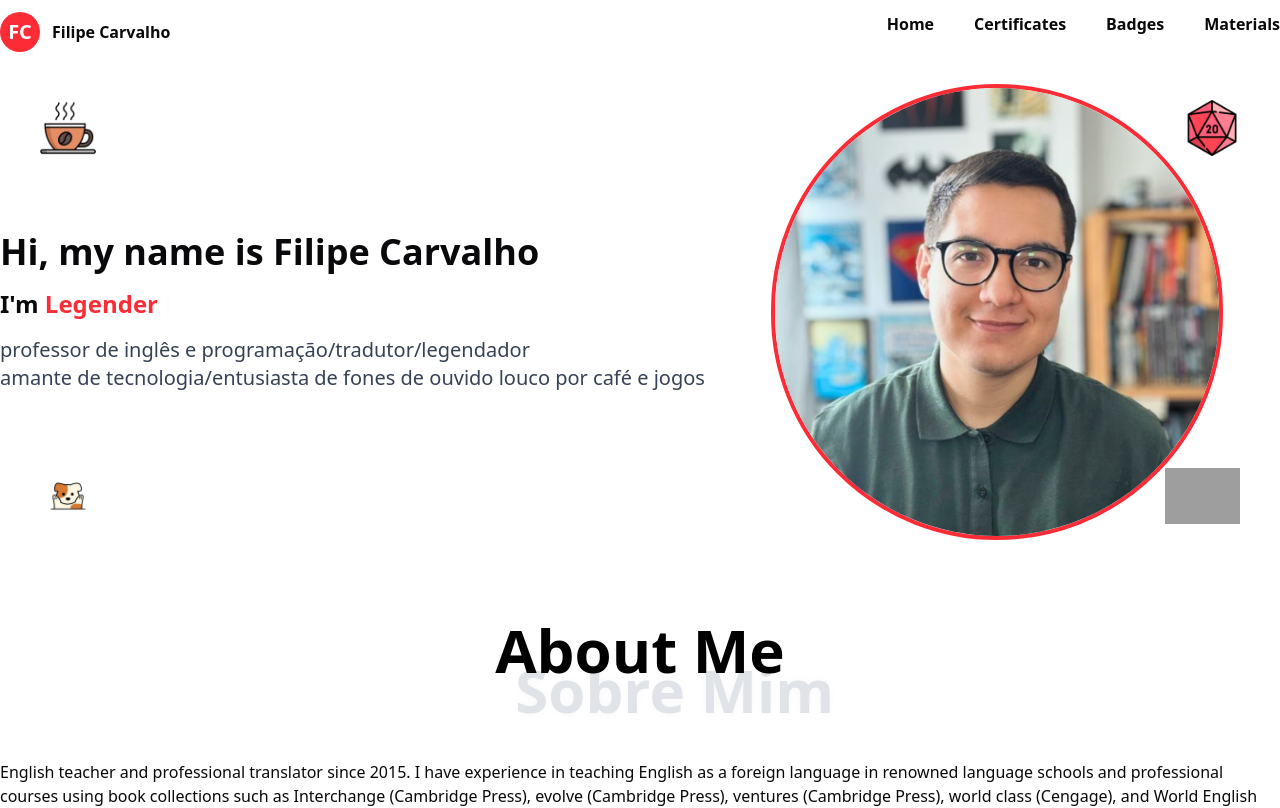
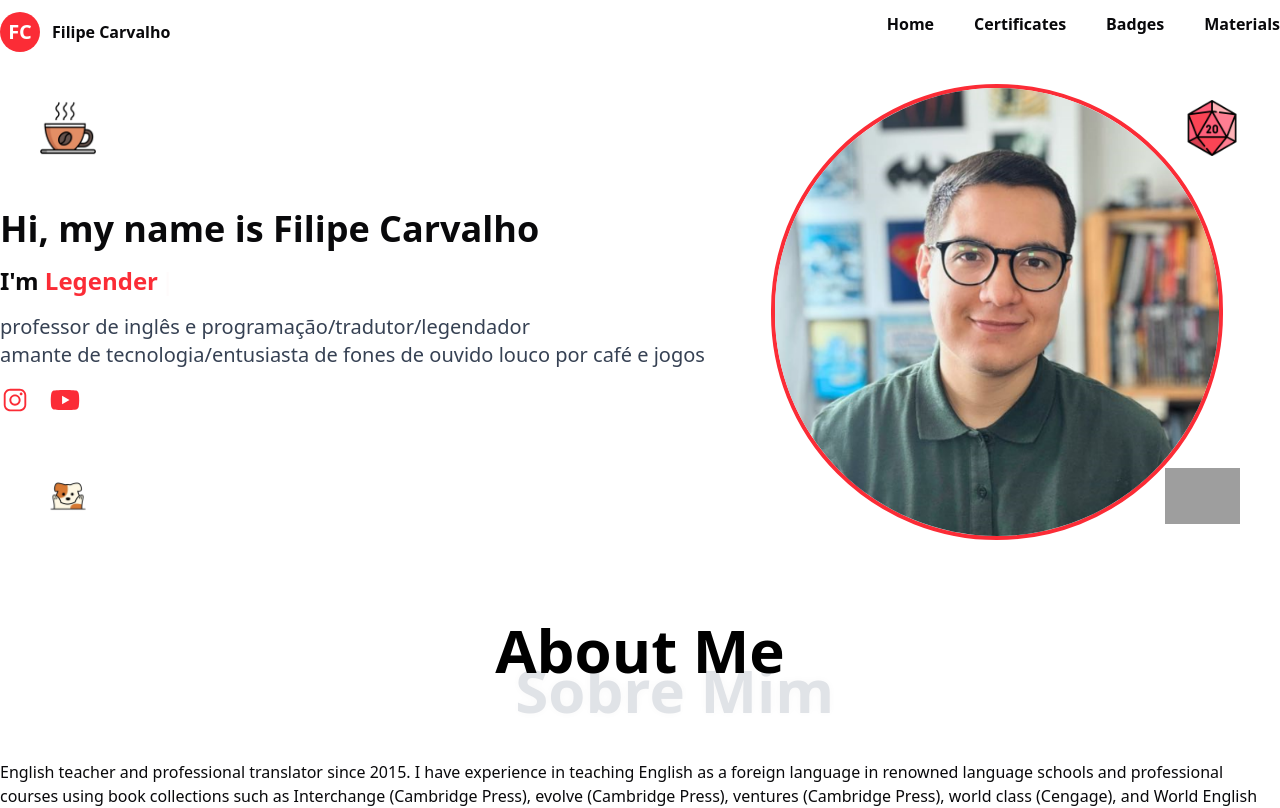
Before and after one commit to arthur-Gsilva/lipecarvalho, a Next.js app: page / in a window 1280 px wide. Shown: the top 808 px of the page. Built offline with nearby package versions, Linux system fonts and the light colour scheme; grey boxes are pictures that could not be loaded.

Commit message:
adding socials medias

```diff
--- a/src/components/home/Banner.tsx
+++ b/src/components/home/Banner.tsx
@@ -1,4 +1,8 @@
 import { JobWritter } from "./JobWritter"
+
+import { IoLogoInstagram } from "react-icons/io";
+import { FaYoutube } from "react-icons/fa";
+import Link from "next/link";
 
 export const Banner = () => {
     return(
@@ -8,6 +12,14 @@ export const Banner = () => {
                     <h1 className="text-4xl font-bold">Hi, my name is Filipe Carvalho</h1>
                     <JobWritter />
                     <p className="text-xl text-gray-700">professor de inglês e programação/tradutor/legendador <br /> amante de tecnologia/entusiasta de fones de ouvido louco por café e jogos</p>
+                    <div className="flex items-center gap-5">
+                        <Link href={"https://www.instagram.com/flpc.english/"} target="_blank">
+                            <IoLogoInstagram className="text-primary text-3xl cursor-pointer"/>
+                        </Link>
+                        <Link href={"https://www.youtube.com/@filipecarvalhotutoriais"} target="_blank">
+                            <FaYoutube className="text-primary text-3xl cursor-pointer"/>
+                        </Link>
+                    </div>
                 </div>
 
                 <div className="flex justify-center">
```
